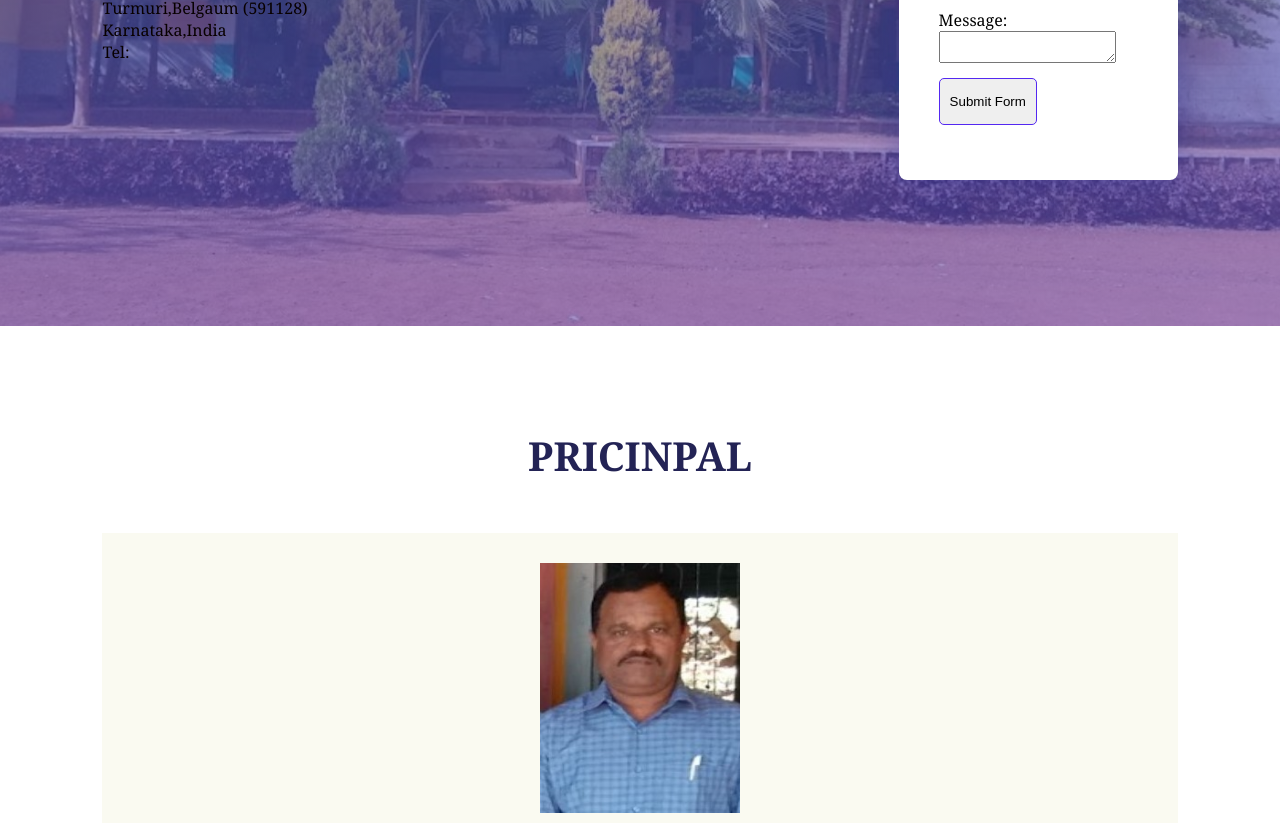
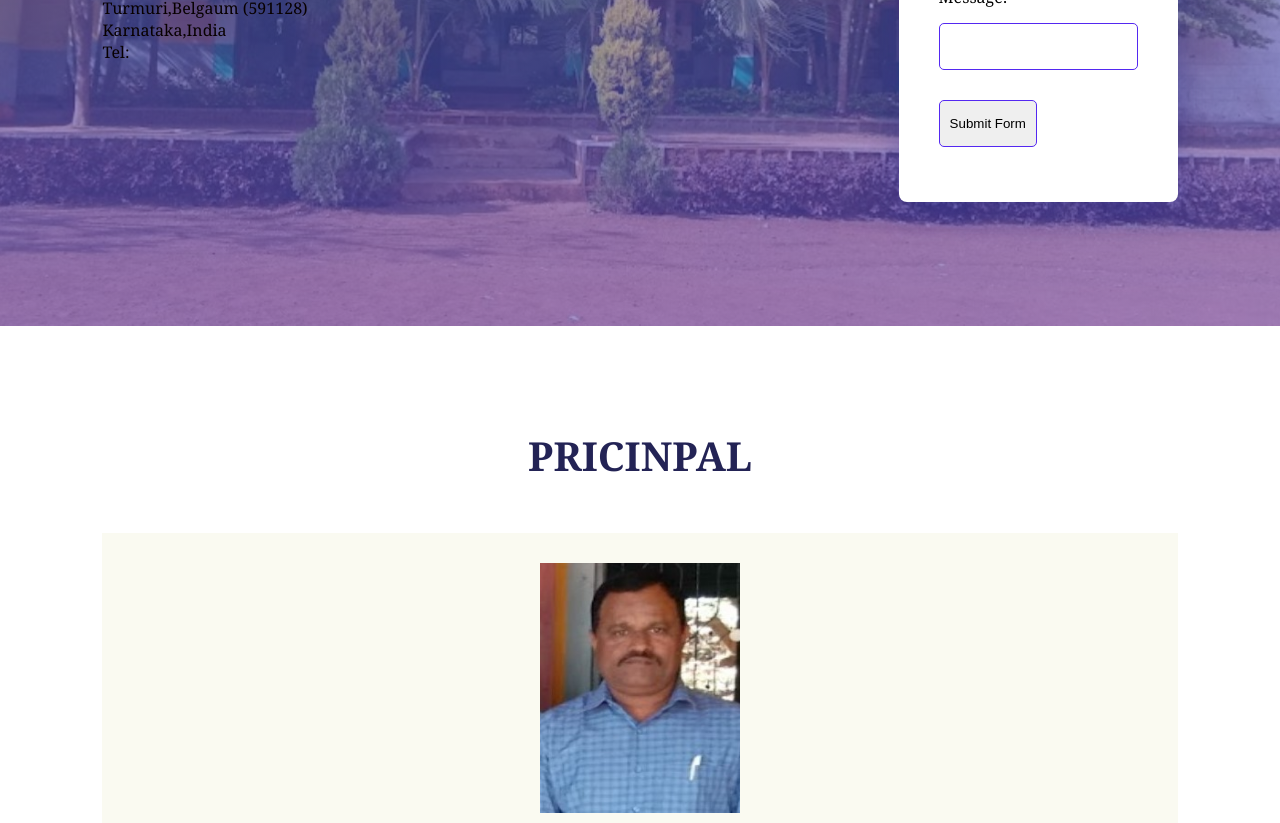
Before and after one commit to pratikshasomanath18/School_Website, a plain HTML site: page index.html in a window 1280 px wide. Shown: the part 2631-3454 px from the top of the page. Drawn offline with Linux system fonts and the light colour scheme.

Commit message:
index.html

```diff
--- a/index.html
+++ b/index.html
@@ -189,8 +189,8 @@ integrity= "sha512-z3gLpd7yknf1YoNbCzqRKc4qyor8gaKU1qmn+CShxbuBusANI9QpRohGBreCF
                 <label for="phone">Phone Number:</label><br>
                 <input type="tel" id="phone" name="phone" required><br>
                 <label for="message">Message:</label><br>
-                <textarea id="message" name="message" required></textarea><br>
-                <input type="submit" value="Submit Form" onclick="submitForm()">
+                <input type="msg" id="message" name="message" required><br>
+                <input type="submit" id="submit" value="Submit Form" onclick="submitForm()">
               </form>
 
               <div id="response"></div>
```
